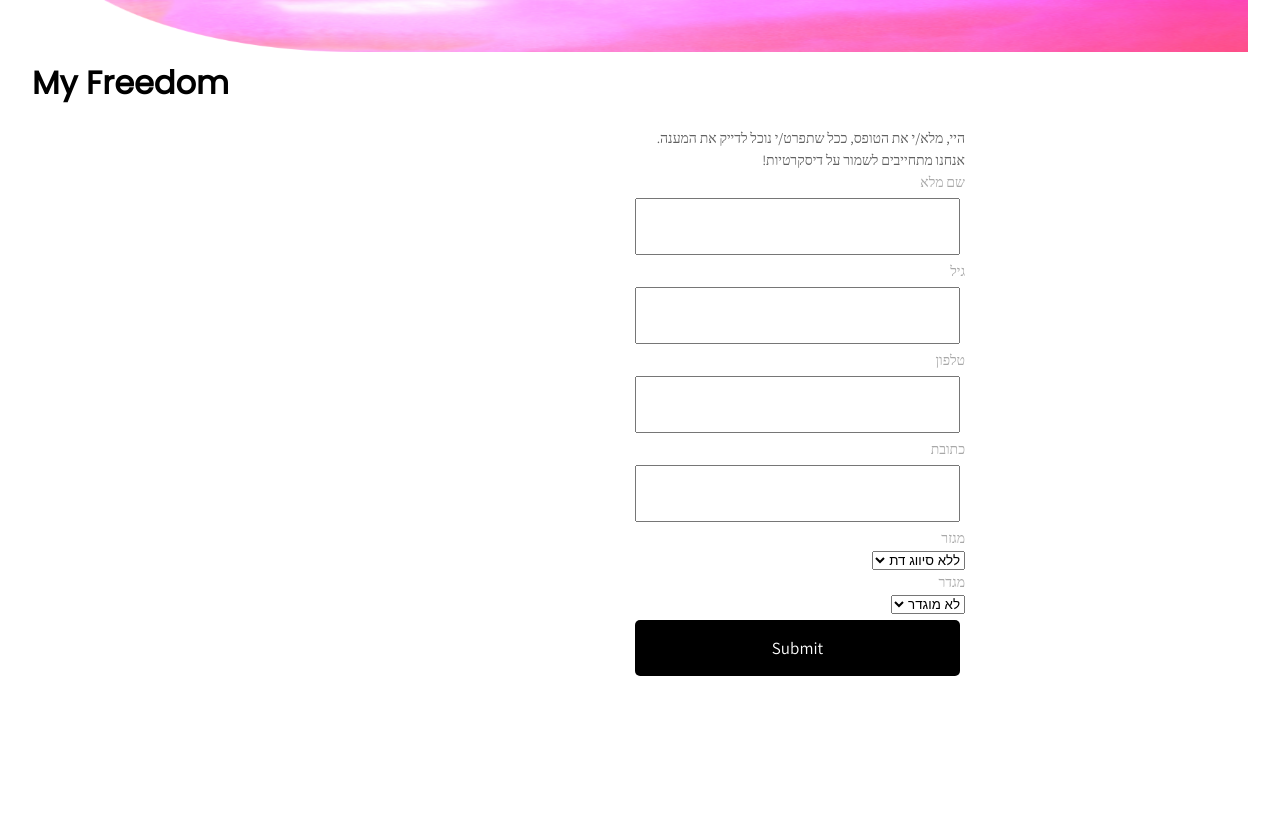
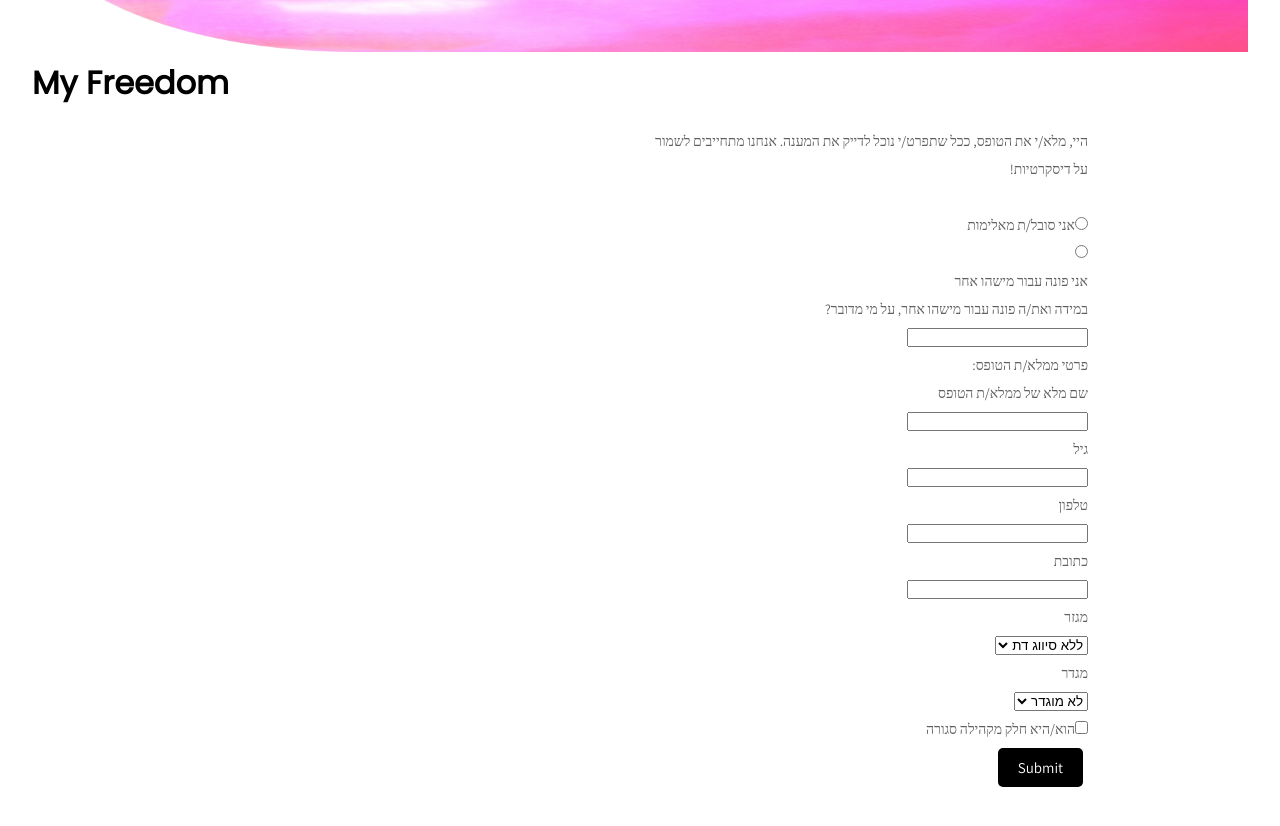
Before and after one commit to SofiaPanchenko/react-my-freedom-full, a React (Create React App) app: page / in a window 1280 px wide. Shown: the part 380-1206 px from the top of the page. Before the commit the page ends 1061 px from the top, so only its background shows below. Built offline with nearby package versions, Linux system fonts and the light colour scheme.

Commit message:
add text lines to constants, initial conditional form

```diff
--- a/src/components/Form/index.js
+++ b/src/components/Form/index.js
@@ -1,4 +1,11 @@
+import { useState, ReactFragment } from "react";
 import { useForm } from "react-hook-form";
+import {
+  GENERAL,
+  SELF_REPORT,
+  REPORT_OTHER,
+  ERRORS
+} from "../../utils/constants";
 import styles from "./style.css";
 
 const Form = () => {
@@ -7,76 +14,178 @@ const Form = () => {
     handleSubmit,
     formState: { errors }
   } = useForm();
+  const { isSelfReport, setReportMode } = useState(true);
   const onSubmit = (data) => console.log(data);
 
   return (
     <form className="form-control" onSubmit={handleSubmit(onSubmit)}>
+      <div>
         <p className="form-header">
           היי, מלא/י את הטופס, ככל שתפרט/י נוכל לדייק את המענה. אנחנו מתחייבים
           לשמור על דיסקרטיות!
         </p>
+      </div>
+
+      <br />
+
+      <div>
+        <label htmlFor="reporter">
+          <input
+            id="selfReporter"
+            type="radio"
+            name="reporter"
+            value={SELF_REPORT.reporterID}
+            className="radio"
+            {...register("reporter", { required: true })}
+            defaultChecked={isSelfReport === true}
+          />
+          <label htmlFor="selfReporter" className="sameLineLabel">
+            {SELF_REPORT.reporterID}
+          </label>
+          <br />
+          <input
+            id="reportForOther"
+            type="radio"
+            name="reporter"
+            value={REPORT_OTHER.reporterID}
+            className="radio"
+            {...register("reporter", { required: true })}
+            defaultChecked={isSelfReport === false}
+          />
+          <label htmlFor="selfReporter" id="radioLabel">
+            {REPORT_OTHER.reporterID}
+          </label>
+        </label>
+      </div>
+
+      {!isSelfReport && (
+        <div>
+          <label htmlFor="victimName">{REPORT_OTHER.victimID}</label>
+          <input
+            id="victimName"
+            aria-invalid={errors.victimName ? "true" : "false"}
+            {...register("victimName", { required: true })}
+          />
+          {errors.victimName && <span role="alert">{ERRORS.required}</span>}
+        </div>
+      )}
+
+      {isSelfReport ? (
+        <div>
           <label htmlFor="fullName">שם מלא</label>
           <input
             id="fullName"
             aria-invalid={errors.firstName ? "true" : "false"}
             {...register("fullName", { required: true })}
           />
-      {errors.fullName && <span role="alert">This field is required</span>}
+          {errors.fullName && <span role="alert">{ERRORS.required}</span>}
+        </div>
+      ) : (
+        <div>
+          <label htmlFor="reporterInfoTitle">{REPORT_OTHER.reporterInfo}</label>
+          <label htmlFor="fullName">{REPORT_OTHER.fullName}</label>
+          <input
+            id="fullName"
+            aria-invalid={errors.fullName ? "true" : "false"}
+            {...register("fullName", { required: true })}
+          />
+          {errors.fullName && <span role="alert">{ERRORS.required}</span>}
+        </div>
+      )}
 
-      <label htmlFor="age">גיל</label>
+      <div>
+        <label htmlFor="age">{GENERAL.age}</label>
         <input
           id="age"
           aria-invalid={errors.age ? "true" : "false"}
           {...register("age", { required: true })}
         />
-      {errors.age && <span role="alert">This field is required</span>}
+        {errors.age && <span role="alert">{ERRORS.required}</span>}
+      </div>
 
-      <label htmlFor="phoneNumber">טלפון</label>
+      <div>
+        <label htmlFor="phoneNumber">{GENERAL.phoneNumber}</label>
         <input
           id="phoneNumber"
+          type="tel"
           aria-invalid={errors.phoneNumber ? "true" : "false"}
           {...register("phoneNumber", { required: true })}
         />
-      {errors.phoneNumber && <span role="alert">This field is required</span>}
+        {errors.phoneNumber && <span role="alert">{ERRORS.required}</span>}
+      </div>
 
-      <label htmlFor="adress">כתובת</label>
+      <div>
+        <label htmlFor="address">{GENERAL.address}</label>
         <input
-        id="adress"
-        aria-invalid={errors.adress ? "true" : "false"}
-        {...register("adress", { required: true })}
+          id="address"
+          aria-invalid={errors.address ? "true" : "false"}
+          {...register("address", { required: true })}
         />
-      {errors.adress && <span role="alert">This field is required</span>}
+        {errors.address && <span role="alert">{ERRORS.required}</span>}
+      </div>
 
-      <label htmlFor="sector">מגזר</label>
+      <div>
+        <label htmlFor="sector">{GENERAL.sector.sector}</label>
         <select
           id="sector"
           aria-invalid={errors.sector ? "true" : "false"}
           {...register("sector", { required: true })}
         >
           <option value="Christian" selected>
-          ללא סיווג דת
+            {GENERAL.sector.noReligion}
           </option>
-        <option value="Jewish">יהודי</option>
-        <option value="Muslim">מוסלמי</option>
-        <option value="Druze">דרוזי</option>
-        <option value="Christian">נוצרי</option>
+          <option value="Jewish">{GENERAL.sector.jewish}</option>
+          <option value="Muslim">{GENERAL.sector.muslim}</option>
+          <option value="Druze">{GENERAL.sector.druze}</option>
+          <option value="Christian">{GENERAL.sector.christian}</option>
         </select>
-      {errors.sector && <span role="alert">This field is required</span>}
+        {errors.sector && <span role="alert">{ERRORS.required}</span>}
+      </div>
 
-      <label htmlFor="gender">מגדר</label>
+      <div>
+        <label htmlFor="gender">{GENERAL.gender.gender}</label>
         <select
           id="gender"
-        value="לא מוגדר"
+          value={GENERAL.gender.undefined}
           aria-invalid={errors.gender ? "true" : "false"}
           {...register("gender", { required: true })}
         >
           <option value="undefined" selected>
-          לא מוגדר
+            {GENERAL.gender.undefined}
           </option>
-        <option value="Male">זכר</option>
-        <option value="Female">נקבה</option>
+          <option value="Male">{GENERAL.gender.male}</option>
+          <option value="Female">{GENERAL.gender.female}</option>
         </select>
-      {errors.gender && <span role="alert">This field is required</span>}
+        {errors.gender && <span role="alert">{ERRORS.required}</span>}
+      </div>
+
+      {isSelfReport ? (
+        <div>
+          <input
+            type="checkbox"
+            {...register("closedCommunity", { required: true })}
+          />
+          <label htmlFor="closedCommunity" className="sameLineLabel">
+            {SELF_REPORT.closedCommunity}
+          </label>
+          {errors.closedCommunity && (
+            <span role="alert">{ERRORS.required}</span>
+          )}
+        </div>
+      ) : (
+        <div>
+          <input
+            type="checkbox"
+            {...register("closedCommunity", { required: true })}
+          />
+          <label htmlFor="closedCommunity" className="sameLineLabel">
+            {REPORT_OTHER.closedCommunity}
+          </label>
+          {errors.closedCommunity && (
+            <span role="alert">{ERRORS.required}</span>
+          )}
+        </div>
+      )}
 
       <input className="btn" type="submit" />
     </form>
@@ -84,3 +193,10 @@ const Form = () => {
 };
 
 export default Form;
+
+// checkbox
+
+/*    <div>
+        <label>Is developer?</label>
+        <input type="checkbox" {...register("isDeveloper")} />
+      </div> */
--- a/src/components/Form/style.css
+++ b/src/components/Form/style.css
@@ -1,22 +1,31 @@
-.form-control {
-margin: 20px 50%;
-height: 44px;
-width: 325px;
-color: #606060;
+form {
   font-family: Assistant;
-font-size: 14px;
-letter-spacing: 0;
-line-height: 22px;
   text-align: right;
   direction: rtl;
 }
 
-.form-control label {
+.form-control {
+  margin: 20px 50%;
+  color: #606060;
+  font-size: 14px;
+  letter-spacing: 0;
+  line-height: 2;
+  width: 35vw;
+}
+
+.sameLineLabel {
+  display: inline-block;
+}
+
+label {
+  display: block;
+}
+
+/* .form-control label {
   display: block;
   height: 22px;
   width: 107px;
-color: #A8A8A8;
-font-family: Assistant;
+  color: #a8a8a8;
   font-size: 14px;
   letter-spacing: 0;
   line-height: 22px;
@@ -29,7 +38,7 @@ height: 56.88px;
   margin: 5px;
   padding: 3px 7px;
   font-size: 17px;
-}
+} */
 
 .form-control-check {
   display: flex;
@@ -43,7 +52,7 @@ flex: 1;
 
 .form-control-check input {
   flex: 2;
-height: 20px;
+  /*   height: 20px; */
 }
 
 .btn {
@@ -72,3 +81,10 @@ transform: scale(0.98);
   display: block;
   width: 100%;
 }
+
+.radio {
+  display: inline-block;
+  text-align: left;
+  width: unset;
+  font-size: 12px;
+}
--- a/src/components/Header/style.css
+++ b/src/components/Header/style.css
@@ -7,5 +7,5 @@
 
 .logo {
   width: 100%;
-  height: 400px;
+  height: 50vh;
 }
--- /dev/null
+++ b/src/utils/constants.js
@@ -0,0 +1,77 @@
+export const GENERAL = {
+  age: "גיל",
+  phoneNumber: "טלפון",
+  address: "כתובת",
+  sector: {
+    sector: "מגזר",
+    noReligion: "ללא סיווג דת",
+    jewish: "יהודי",
+    muslim: "מוסלמי",
+    druze: "דרוזי",
+    christian: "נוצרי"
+  },
+
+  gender: {
+    gender: "מגדר",
+    undefined: "לא מוגדר",
+    male: "זכר",
+    female: "נקבה"
+  },
+  violence: {
+    rateInfo: "אנא דרג/י מ-0 (ללא) עד 5 (קשה)",
+    physical: "אלימות פיזית",
+    sexual: "אלימות מינית",
+    mental: "אלימות נפשית",
+    economical: "אלימות כלכלית",
+    neglect: "הזנחה",
+    preventPsychoTreatment: "מניעת טיפול פסיכולוגי",
+    preventMedicalTreatment: "מניעת טיפול רפואי",
+    lifeThreat: "איום על חייך או חיי אחרים",
+    socialDisconnection: "ניתוק חברתי"
+  },
+  violenceDuration: "?משך זמן האלימות",
+  attacker: "מי הפוגע/ים?",
+  aidType: "איזה סיוע היית רוצה לקבל ?",
+  legalProcess: "האם קיים/ היה קיים הליך משפטי/פלילי מול הפוגע?",
+  contactInfo: "איפה ואיך ניתן ליצור איתך קשר לאחר שליחת הטופס?",
+  additionalComments: "הערות נוספות - האם יש משהו שחשוב שנדע?",
+  submit: "שליחה"
+};
+
+export const SELF_REPORT = {
+  reporterID: "אני סובל/ת מאלימות",
+  fullName: "שם מלא",
+  closedCommunity: "אני חלק מקהילה סגורה",
+  specialNeeds: "אני בעל/ת צרכים מיוחדים",
+  violence: {
+    violenceType: "",
+    rateInfo: "",
+    physical: "אלימות פיזית",
+    sexual: "אלימות מינית",
+    mental: "אלימות נפשית",
+    economical: "אלימות כלכלית",
+    neglect: "הזנחה",
+    preventPsychoTreatment: "מניעת טיפול פסיכולוגי",
+    preventMedicalTreatment: "מניעת טיפול רפואי",
+    lifeThreat: "איום על חייך או חיי אחרים",
+    socialDisconnection: "ניתוק חברתי"
+  },
+
+  tenantAttacker: "האם הפוגע גר איתך באותו הבית?",
+  injuryTreatment: "האם קיבלת טיפול רגשי/פיזי סביב הפגיעה?"
+};
+
+export const REPORT_OTHER = {
+  reporterID: "אני פונה עבור מישהו אחר",
+  victimID: "במידה ואת/ה פונה עבור מישהו אחר, על מי מדובר?",
+  reporterInfo: "פרטי ממלא/ת הטופס:",
+  fullName: "שם מלא של ממלא/ת הטופס",
+  closedCommunity: "הוא/היא חלק מקהילה סגורה",
+  specialNeeds: "הוא/היא בעל/ת צרכים מיוחדים",
+  tenantAttacker: "האם הפוגע גר איתו/איתה באותו הבית?",
+  injuryTreatment: "האם הוא/היא קיבל/ה טיפול רגשי/פיזי סביב הפגיעה?"
+};
+
+export const ERRORS = {
+  required: "שדה זה הוא חובה"
+};
```
Also changed, not shown: 1 other file (tests, documents, lock files or other folders). Lines whose indentation alone changed are shown as unchanged.
